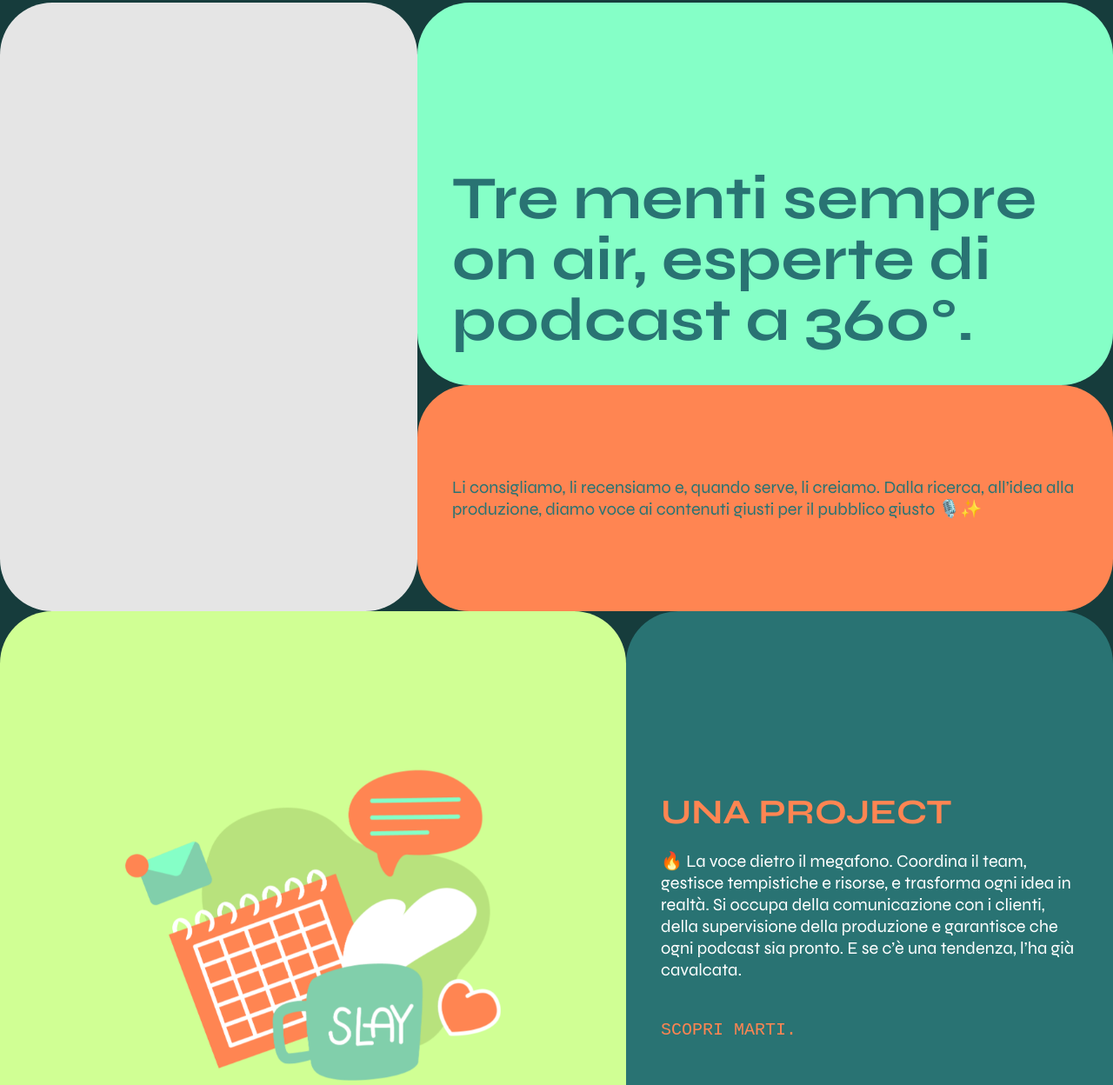
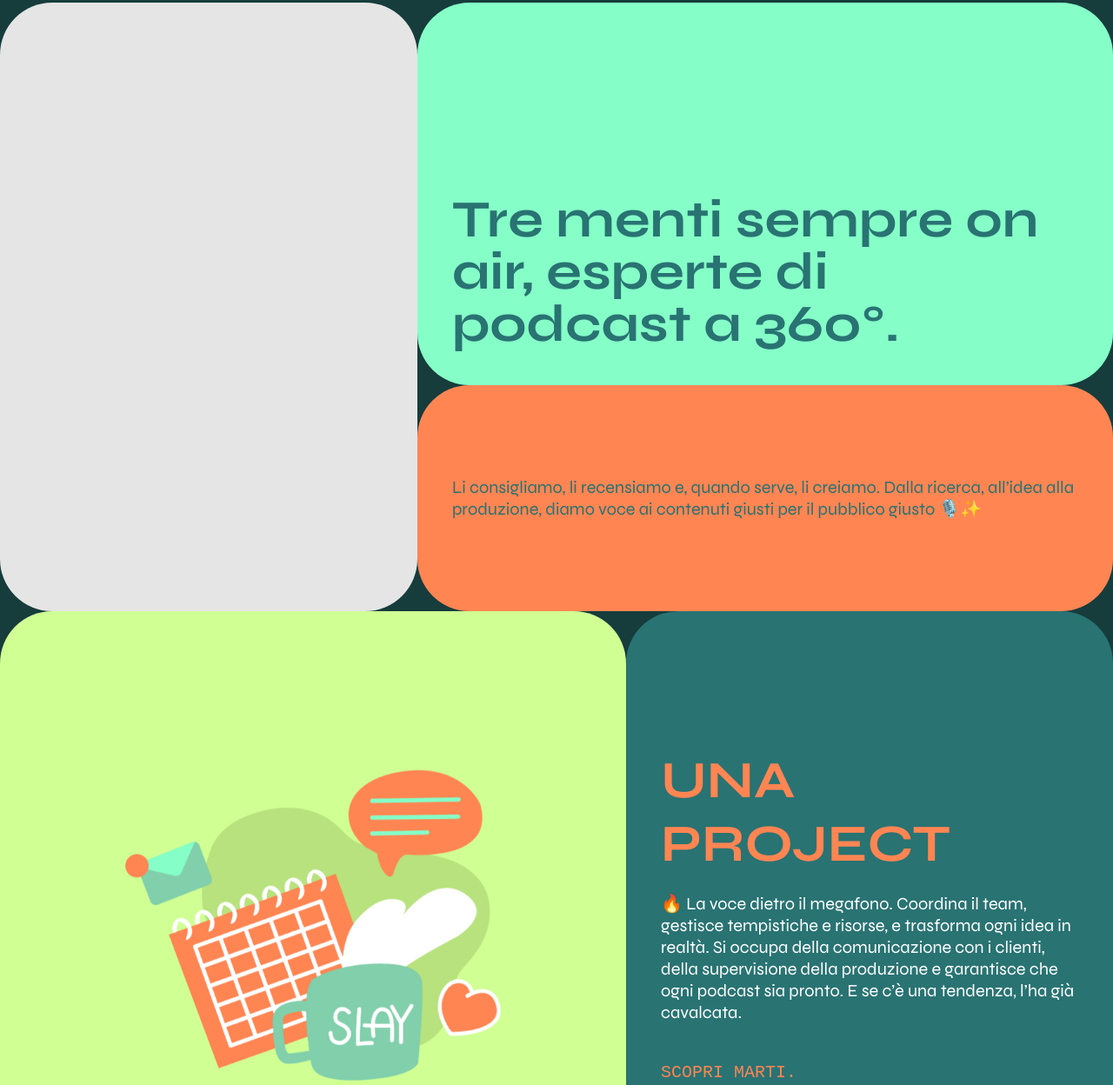
Before and after one commit to lufaraci/candidatura_multipla, a plain HTML site: page index.html in a window 1280 px wide. Shown: the part 97-1345 px from the top of the page at 87% size. Drawn offline with nearby package versions, Linux system fonts and the light colour scheme.

Commit message:
Update style.css

```diff
--- a/style.css
+++ b/style.css
@@ -20,14 +20,14 @@ html, body { /* prende in considerazione tutto il foglio html e la body */
 }
 
 h1 {
-  font-size: 70px;
+  font-size: 3rem;
   line-height: 1em;
   margin: 0px;
   color: #297373;
 }
 
 h2 {
-  font-size: 40px;
+  font-size: 3rem;
   margin: 0px;
 }
 
```
